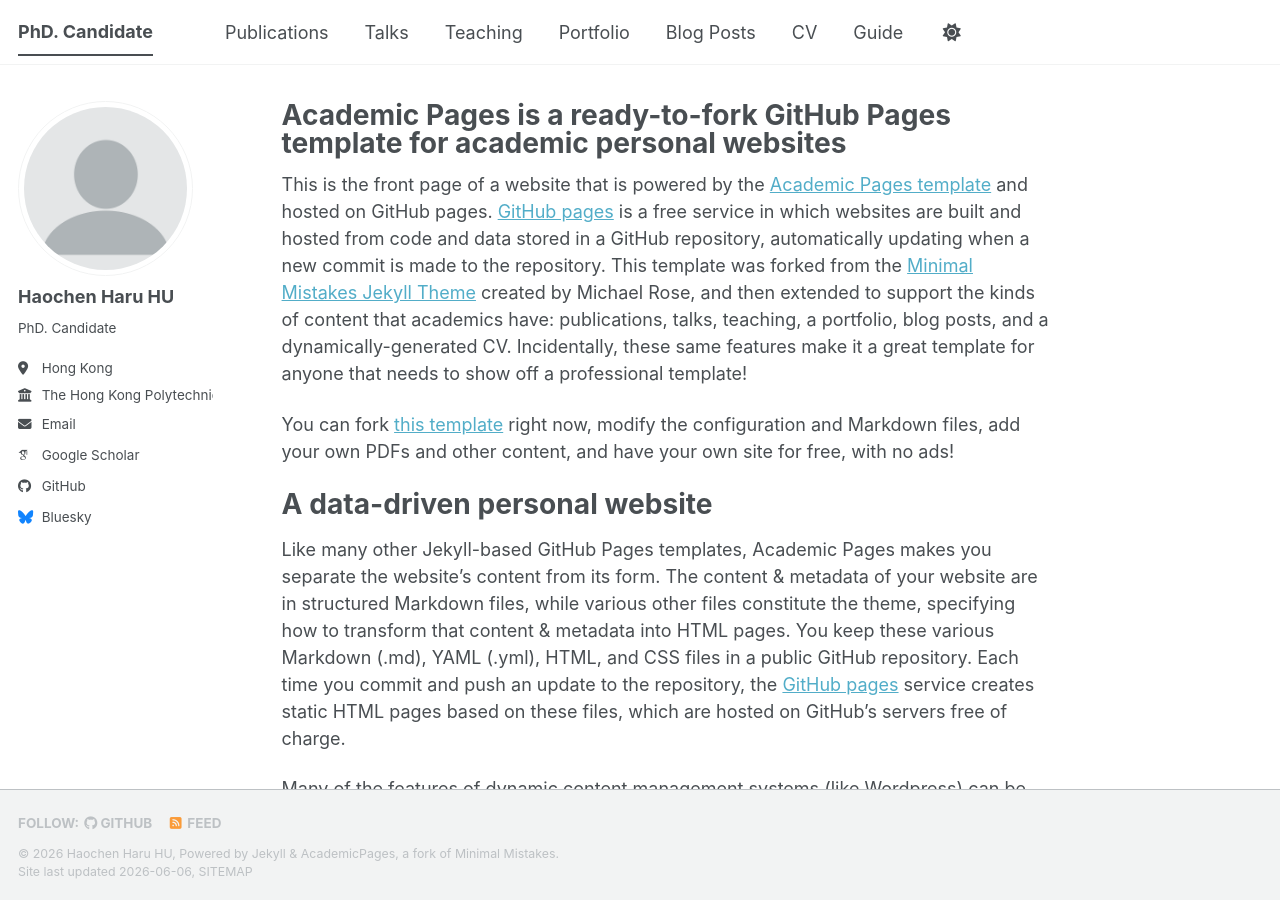
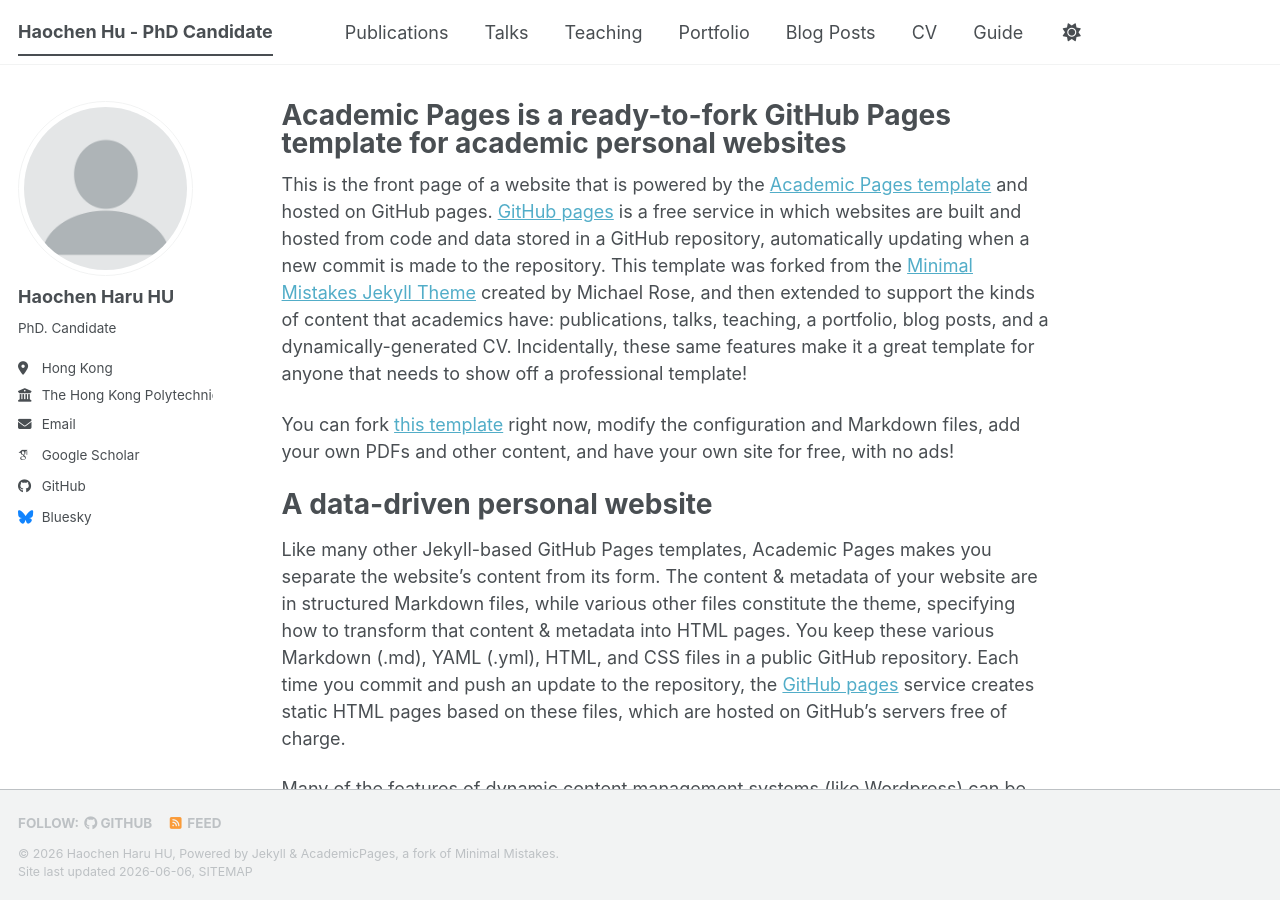
Before and after one commit to Haru2022/Haru2022.github.io, a Jekyll site: the page built from _pages/about.md, in a window 1280 px wide and 900 px high. Built offline with Jekyll 4.4.1, drawn with Linux system fonts in a browser that asks for light colours; some web fonts are replaced; a script bundle is joined from its source files by our own code; library files that are not in the unit come from our copies; part of the change alters nothing that is shown.

Commit message:
Update _config.yml

```diff
--- a/_config.yml
+++ b/_config.yml
@@ -9,14 +9,14 @@
 # Basic Site Settings
 locale                   : "en-US"
 site_theme               : "default" # The available themes options are "default", "air", "sunrise", "mint", "dirt" and "contrast"
-title                    : "PhD. Candidate"
+title                    : "Haochen Hu - PhD Candidate"
 title_separator          : "-"
 name                     : &name "Haochen Haru HU"
-description              : &description "Your Name's academic portfolio"   # Update this with a general description of your site, this is the default if not overridden by a page
+description              : &description "Underwater Vision: Enhancement & 3D Reconstruction"   # Update this with a general description of your site, this is the default if not overridden by a page
 url                      : https://Haru2022.github.io # The base hostname & protocol for your site e.g. "https://[your GitHub username].github.io",
                                                            # or if you already have some other page hosted on Github then use "https://[your GitHub username].github.io/[Your Repo Name]"
 baseurl                  : "" # the subpath of your site, e.g. "/blog"
-repository               : "Haru2022/haochen-haru-hu.github.io"
+repository               : "Haru2022/Haru2022.github.io"
 
 # Site Author - The following control what appear as part of the author content on the side bar.
 #               If a field is blank the icon and link will not appear, otherwise it will be shown.
```
